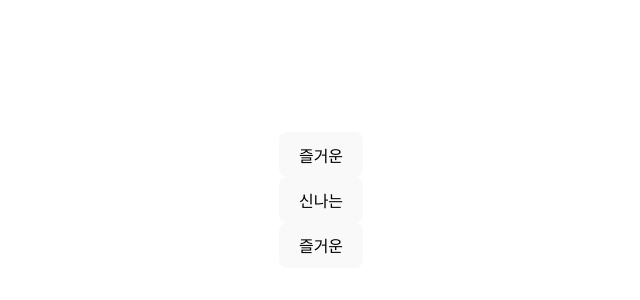
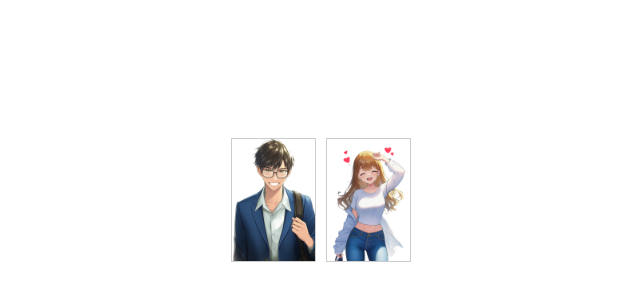
Before and after one commit to jjjuun-debug/practice-fe, a React (Vite) app: page / in a window 1280 px wide. Shown: the part 200-500 px from the top of the page, without its empty margins (319-959 px from the left). Built offline with nearby package versions, Linux system fonts and the light colour scheme.

Commit message:
feat: day6

```diff
--- a/src/App.jsx
+++ b/src/App.jsx
@@ -2,13 +2,13 @@ import { useState } from 'react'
 import reactLogo from './assets/react.svg'
 import viteLogo from '/vite.svg'
 import './App.css'
-import UserProfile from "./components/day5/Button.jsx"
+import Gallery from "./components/day6/gallery.jsx"
 
 function App() {
   return (
-    <div className="UserProfile">
+    <div className="gallery">
       <main>
-        <UserProfile />
+        <Gallery />
       </main>
     </div>
   );
--- /dev/null
+++ b/src/components/day6/gallery.jsx
@@ -0,0 +1,36 @@
+import React, { useState } from 'react';
+import hyeonseoImage from './img/hyeonseo.png';
+import juyounImage from './img/juyoun.png';
+
+function Gallery() {
+  const [images] = useState([
+    { id: 1, src: hyeonseoImage, alt: '현서 이미지' },
+    { id: 2, src: juyounImage, alt: '주연 이미지' },
+  ]);
+  const [selectedId, setSelectedId] = useState(null);
+
+  function handleClick(id) { //클릭된 이미지의 아이디와 useState를 활용해 selectedId의 값에 id를 저장장
+    setSelectedId(id);
+  }
+
+  return (
+    <div style={{ display: 'flex', flexWrap: 'wrap', gap: '10px' }}>
+      {images.map(image => (
+        <img
+          key={image.id}
+          src={image.src}
+          alt={image.alt}
+          style={{
+            width: selectedId === image.id ? '166.4px' : '83.2px', //비교(삼항 연산자)를 통해 sId의 값이 이미지 id와 같으면 크기 조정
+            height: selectedId === image.id ? '243.2px' : '121.6px',
+            border: '1px solid #ccc',
+            cursor: 'pointer'
+          }}
+          onClick={() => handleClick(image.id)} //1. 클릭하면 이미지 id가 핸들 클릭 함수로 넘어감
+        />
+      ))}
+    </div>
+  );
+}
+
+export default Gallery;
```
Also changed, not shown: src/components/day6/img/hyeonseo.png (added), src/components/day6/img/juyoun.png (added).
